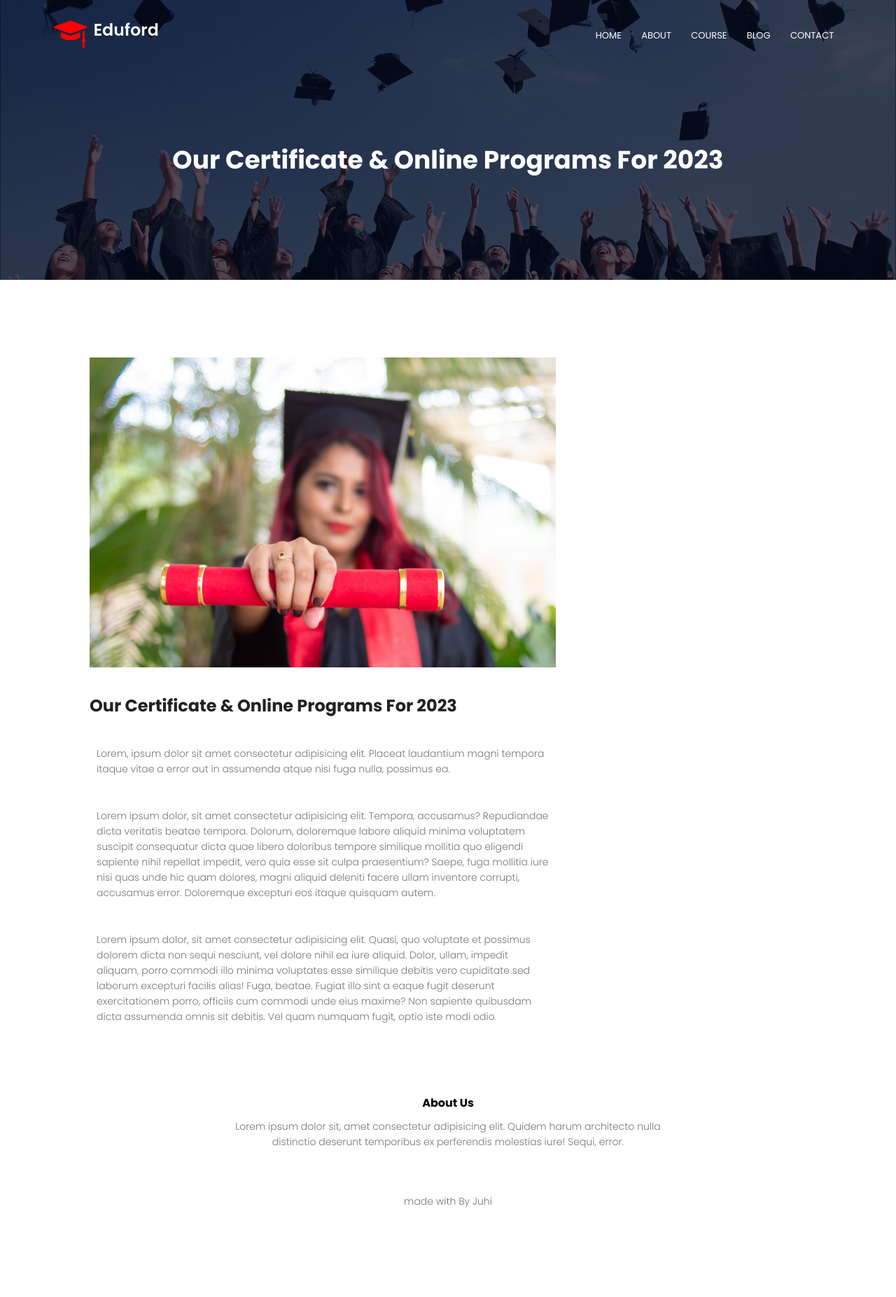
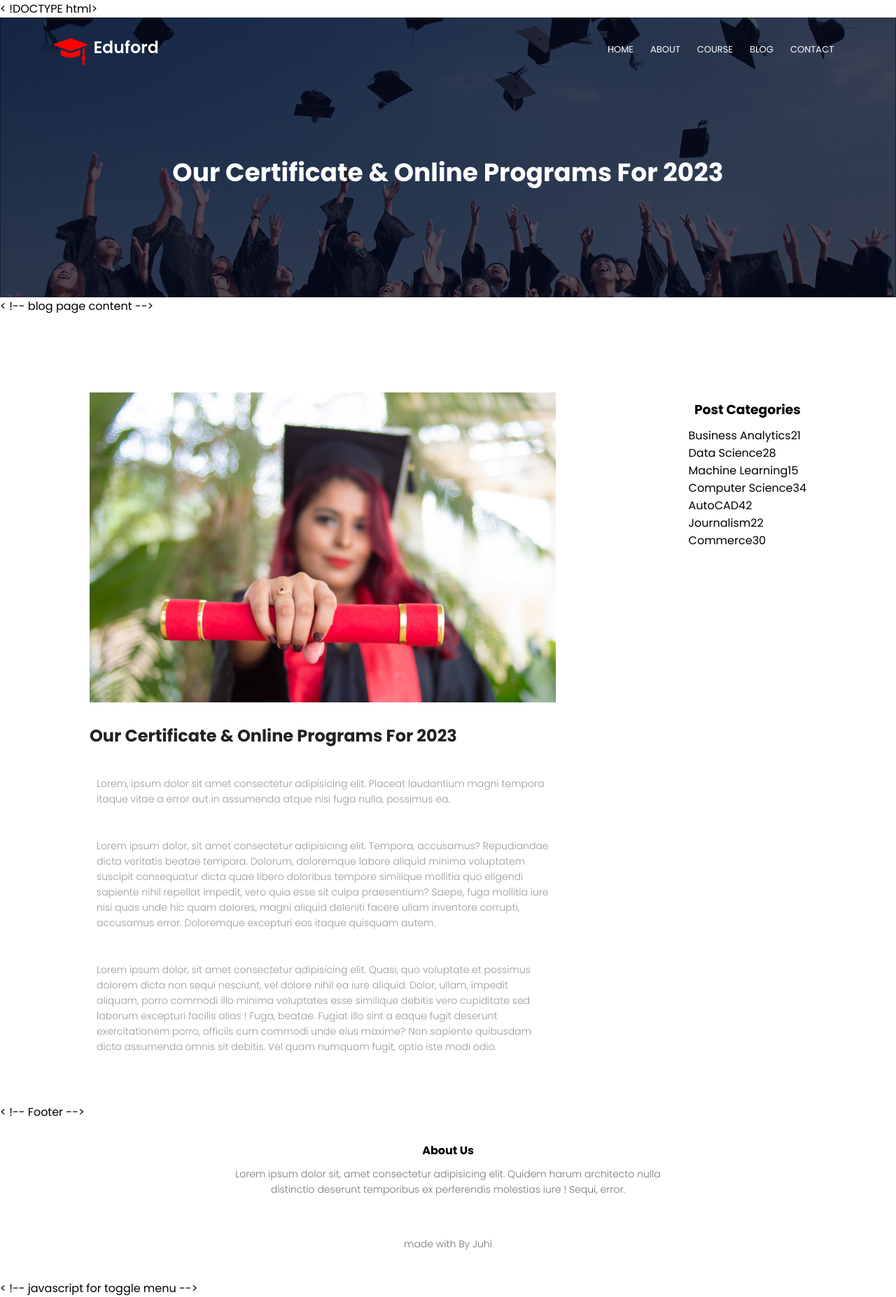
Before and after one commit to juhinagpure/Eduford-university, a PHP site: page /blog.html in a window 1280 px wide. Shown: the whole page at 70% size. Before the commit the page ends 1726 px from the top, so only its background shows below. Run offline with PHP 8.4, Linux system fonts and the light colour scheme.

Commit message:
added blog-right section to blog.html

```diff
--- a/blog.html
+++ b/blog.html
@@ -1,95 +1,34 @@
-<!DOCTYPE html>
-<html lang="en">
+< !DOCTYPE html><html lang="en"><head><meta charset="UTF-8"><meta http-equiv="X-UA-Compatible"content="IE=edge"><meta name="viewport"content="width=device-width, initial-scale=1.0"><link rel="stylesheet"href="style.css"><link rel="preconnect"href="https://fonts.googleapis.com"><link rel="preconnect"href="https://fonts.gstatic.com"crossorigin><link rel="stylesheet"
+href="https://cdn.jsdelivr.net/npm/@fortawesome/fontawesome-free@6.2.1/css/fontawesome.min.css"><link href="https://fonts.googleapis.com/css2?family=Poppins:ital,wght@0,200;0,300;0,400;0,500;0,700;0,800;0,900;1,700&display=swap"
+rel="stylesheet"><title>EDUFORD UNIVERSITY WEBSITE</title></head><body><section class="sub-header"><nav><a href="index.html"><img src="/eduford_img/logo.png"alt=""></a><div class="nav-links id="navLinks">
+<i class="fa fa-time"onclick="hideMenu()"></i><ul><li><a href="">HOME</a></li><li><a href="">ABOUT</a></li><li><a href="">COURSE</a></li><li><a href="">BLOG</a></li><li><a href="">CONTACT</a></li></ul></div><i class="fa fa-bars"onclick="showMenu()"></i></nav><h1>Our Certificate & Online Programs For 2023</h1></section>< !-- blog page content --><section class="blog-content"><div class="row"><div class="blog-left"><img src="/eduford_img/certificate.jpg"alt=""><h2>Our Certificate & Online Programs For 2023</h2><p>Lorem,
+ipsum dolor sit amet consectetur adipisicing elit. Placeat laudantium magni tempora itaque vitae a error aut in assumenda atque nisi fuga nulla,
+possimus ea.</p><br><p>Lorem ipsum dolor,
+sit amet consectetur adipisicing elit. Tempora,
+accusamus? Repudiandae dicta veritatis beatae tempora. Dolorum,
+doloremque labore aliquid minima voluptatem suscipit consequatur dicta quae libero doloribus tempore similique mollitia quo eligendi sapiente nihil repellat impedit,
+vero quia esse sit culpa praesentium? Saepe,
+fuga mollitia iure nisi quas unde hic quam dolores,
+magni aliquid deleniti facere ullam inventore corrupti,
+accusamus error. Doloremque excepturi eos itaque quisquam autem.</p><br><p>Lorem ipsum dolor,
+sit amet consectetur adipisicing elit. Quasi,
+quo voluptate et possimus dolorem dicta non sequi nesciunt,
+vel dolore nihil ea iure aliquid. Dolor,
+ullam,
+impedit aliquam,
+porro commodi illo minima voluptates esse similique debitis vero cupiditate sed laborum excepturi facilis alias ! Fuga,
+beatae. Fugiat illo sint a eaque fugit deserunt exercitationem porro,
+officiis cum commodi unde eius maxime? Non sapiente quibusdam dicta assumenda omnis sit debitis. Vel quam numquam fugit,
+optio iste modi odio.</p></div><div class="blog-right"><h3>Post Categories</h3><div><span>Business Analytics</span><span>21</span></div><div><span>Data Science</span><span>28</span></div><div><span>Machine Learning</span><span>15</span></div><div><span>Computer Science</span><span>34</span></div><div><span>AutoCAD</span><span>42</span></div><div><span>Journalism</span><span>22</span></div><div><span>Commerce</span><span>30</span></div></div></div></section>< !-- Footer --><section class="footer"><h4>About Us</h4><p>Lorem ipsum dolor sit,
+amet consectetur adipisicing elit. Quidem harum architecto nulla <br>distinctio deserunt temporibus ex perferendis molestias iure ! Sequi,
+error.</p><div class="icons"><i class="fa fa-facebook"></i><i class="fa fa-twitter"></i><i class="fa fa-instagram"></i><i class="fa fa-Linekdin"></i></div><p>made with <i class="fa fa-heart-o"></i>By Juhi </p></section>< !-- javascript for toggle menu <script>var navLinks=document.getElementById("navLinks");
 
-<head>
-    <meta charset="UTF-8">
-    <meta http-equiv="X-UA-Compatible" content="IE=edge">
-    <meta name="viewport" content="width=device-width, initial-scale=1.0">
-    <link rel="stylesheet" href="style.css">
-    <link rel="preconnect" href="https://fonts.googleapis.com">
-    <link rel="preconnect" href="https://fonts.gstatic.com" crossorigin>
-    <link rel="stylesheet"
-        href="https://cdn.jsdelivr.net/npm/@fortawesome/fontawesome-free@6.2.1/css/fontawesome.min.css">
-    <link
-        href="https://fonts.googleapis.com/css2?family=Poppins:ital,wght@0,200;0,300;0,400;0,500;0,700;0,800;0,900;1,700&display=swap"
-        rel="stylesheet">
-    <title>EDUFORD UNIVERSITY WEBSITE</title>
-</head>
+function showMenu() {
+    navLinks.style.right="0";
+}
 
-<body>
-    <section class="sub-header">
-        <nav><a href="index.html"><img src="/eduford_img/logo.png" alt=""></a>
-            <div class="nav-links id=" navLinks">
-                <i class="fa fa-time" onclick="hideMenu()"></i>
-                <ul>
-                    <li><a href="">HOME</a></li>
-                    <li><a href="">ABOUT</a></li>
-                    <li><a href="">COURSE</a></li>
-                    <li><a href="">BLOG</a></li>
-                    <li><a href="">CONTACT</a></li>
-                </ul>
-            </div><i class="fa fa-bars" onclick="showMenu()"></i>
-        </nav>
-        <h1>Our Certificate & Online Programs For 2023</h1>
-    </section>
-    <!-- blog page content -->
-    <section class="blog-content">
-        <div class="row">
-            <div class="blog-left">
-                <img src="/eduford_img/certificate.jpg" alt="">
-                <h2>Our Certificate & Online Programs For 2023</h2>
-                <p>Lorem, ipsum dolor sit amet consectetur adipisicing elit. Placeat laudantium magni tempora itaque
-                    vitae a error aut in assumenda atque nisi fuga nulla, possimus ea.</p>
-                <br>
-                <p>Lorem ipsum dolor, sit amet consectetur adipisicing elit. Tempora, accusamus? Repudiandae dicta
-                    veritatis beatae tempora. Dolorum, doloremque labore aliquid minima voluptatem suscipit consequatur
-                    dicta quae libero doloribus tempore similique mollitia quo eligendi sapiente nihil repellat impedit,
-                    vero quia esse sit culpa praesentium? Saepe, fuga mollitia iure nisi quas unde hic quam dolores,
-                    magni aliquid deleniti facere ullam inventore corrupti, accusamus error. Doloremque excepturi eos
-                    itaque quisquam autem.</p>
-                <br>
-                <p>Lorem ipsum dolor, sit amet consectetur adipisicing elit. Quasi, quo voluptate et possimus dolorem
-                    dicta non sequi nesciunt, vel dolore nihil ea iure aliquid. Dolor, ullam, impedit aliquam, porro
-                    commodi illo minima voluptates esse similique debitis vero cupiditate sed laborum excepturi facilis
-                    alias! Fuga, beatae. Fugiat illo sint a eaque fugit deserunt exercitationem porro, officiis cum
-                    commodi unde eius maxime? Non sapiente quibusdam dicta assumenda omnis sit debitis. Vel quam numquam
-                    fugit, optio iste modi odio.</p>
-            </div>
-            <div class="blog-right">
+function showMenu() {
+    navLinks.style.right="-200px";
+}
 
-            </div>
-        </div>
-
-    </section>
-
-
-    <!-- Footer -->
-    <section class="footer">
-        <h4>About Us</h4>
-        <p>Lorem ipsum dolor sit, amet consectetur adipisicing elit. Quidem harum architecto nulla <br>distinctio
-            deserunt temporibus ex perferendis molestias iure! Sequi, error.</p>
-        <div class="icons">
-            <i class="fa fa-facebook"></i>
-            <i class="fa fa-twitter"></i>
-            <i class="fa fa-instagram"></i>
-            <i class="fa fa-Linekdin"></i>
-        </div>
-        <p>made with <i class="fa fa-heart-o"></i>By Juhi
-        </p>
-    </section>
-
-    <!-- javascript for toggle menu
-    <script>
-        var navLinks = document.getElementById("navLinks");
-
-        function showMenu() {
-            navLinks.style.right = "0";
-        }
-
-        function showMenu() {
-            navLinks.style.right = "-200px";
-        }
-    </script> -->
-</body>
-
-</html>
+</script>--></body></html>
--- a/style.css
+++ b/style.css
@@ -429,3 +429,6 @@ color: #f44336;
     font-weight: 600;
     margin: 30px 0;
 }
+.blog-left p{
+ color: #999;
+}
```
